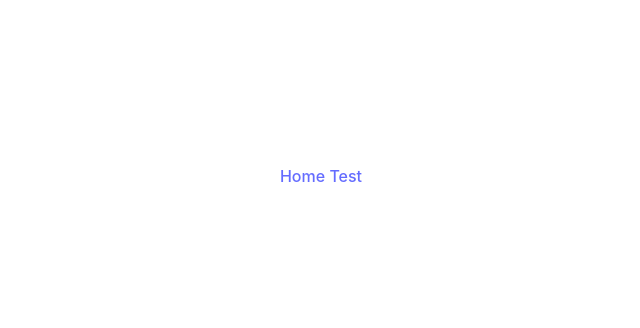
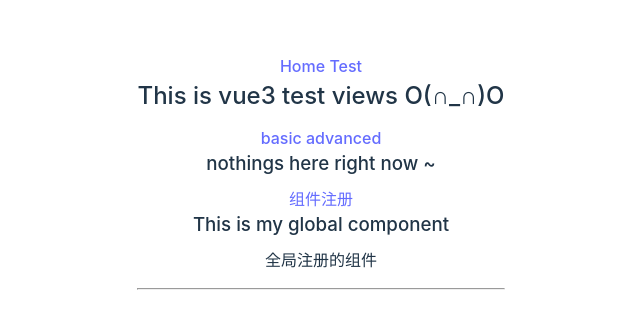
Before and after one commit to callmeswing/vue3_demos, a Vue app: page /test/advanced/componentRegistration in a window 1280 px wide. Before the commit this address had no page. Shown: the part 224-552 px from the top of the page, without its empty margins (319-959 px from the left). Built offline with nearby package versions, Linux system fonts and the light colour scheme.

Commit message:
component registration

```diff
--- /dev/null
+++ b/src/components/advanced/CompRegistration.vue
@@ -0,0 +1,41 @@
+<template>
+  <div>
+    <my-component><p>全局注册的组件</p></my-component>
+    <hr />
+  </div>
+</template>
+<script setup lang="ts">
+/**
+ * 💡全局注册存在的问题：
+ * 			1.全局注册的组件即便没有使用，也无法在打包的过程中被自动移除(tree-shaking)
+ * 			2.依赖关系变得不确定，和使用过多的全局变量一样，大型项目会变得难以维护(官方说的，我没有明确感受 😄)
+ *
+ *  💡局部注册：
+ * 			局部注册，首先需要import
+ *				之所以import之后都是在模板中直接使用，是因为setup语法糖的缘故❗
+ *					如果没有使用<script setup>语法糖，则需要通过 components 进行注册：
+
+ 1.composition api
+ import ComponentA from './ComponentA.js'
+
+export default {
+  components: {
+    ComponentA
+  },
+  setup() {
+    // ...
+  }
+}
+
+2.optional api
+export default {
+  components: {
+    ComponentA: ComponentA
+  }
+  // ...
+}
+
+	局部注册的组件在后代组件中不可用！
+	组件名格式：PascalCase or kebab-case
+ */
+</script>
--- /dev/null
+++ b/src/components/advanced/MyComponent.vue
@@ -0,0 +1,7 @@
+<template>
+  <div>
+    <h3>This is my global component</h3>
+    <slot></slot>
+  </div>
+</template>
+<script setup lang="ts"></script>
--- a/src/main.ts
+++ b/src/main.ts
@@ -5,7 +5,15 @@
 import Antd from "ant-design-vue";
 import { Space, Button, message } from "ant-design-vue";
 import "ant-design-vue/dist/reset.css";
+// 全局注册的组件
+import MyComponent from "./components/advanced/MyComponent.vue";
 
 const app = createApp(App);
-app.use(router).use(Antd).use(Space).use(Button).mount("#app");
+app
+  .component("MyComponent", MyComponent)
+  .use(router)
+  .use(Antd)
+  .use(Space)
+  .use(Button)
+  .mount("#app");
 app.config.globalProperties.$message = message;
--- a/src/router/testRoutes.ts
+++ b/src/router/testRoutes.ts
@@ -35,4 +35,9 @@
   },
 ];
 
-export const testAdvancedRoutes: Array<RouteRecordRaw> = [];
+export const testAdvancedRoutes: Array<RouteRecordRaw> = [
+  {
+    path: "componentRegistration",
+    component: () => import("@testAdvanced/CompRegistration.vue"),
+  },
+];
--- a/src/views/TestAdvanced.vue
+++ b/src/views/TestAdvanced.vue
@@ -1,5 +1,10 @@
 <template>
   <h3>nothings here right now ~</h3>
+  <nav>
+    <router-link to="/test/advanced/componentRegistration"
+      >组件注册
+    </router-link>
+  </nav>
   <main><router-view /></main>
 </template>
 <script setup lang="ts"></script>
```
